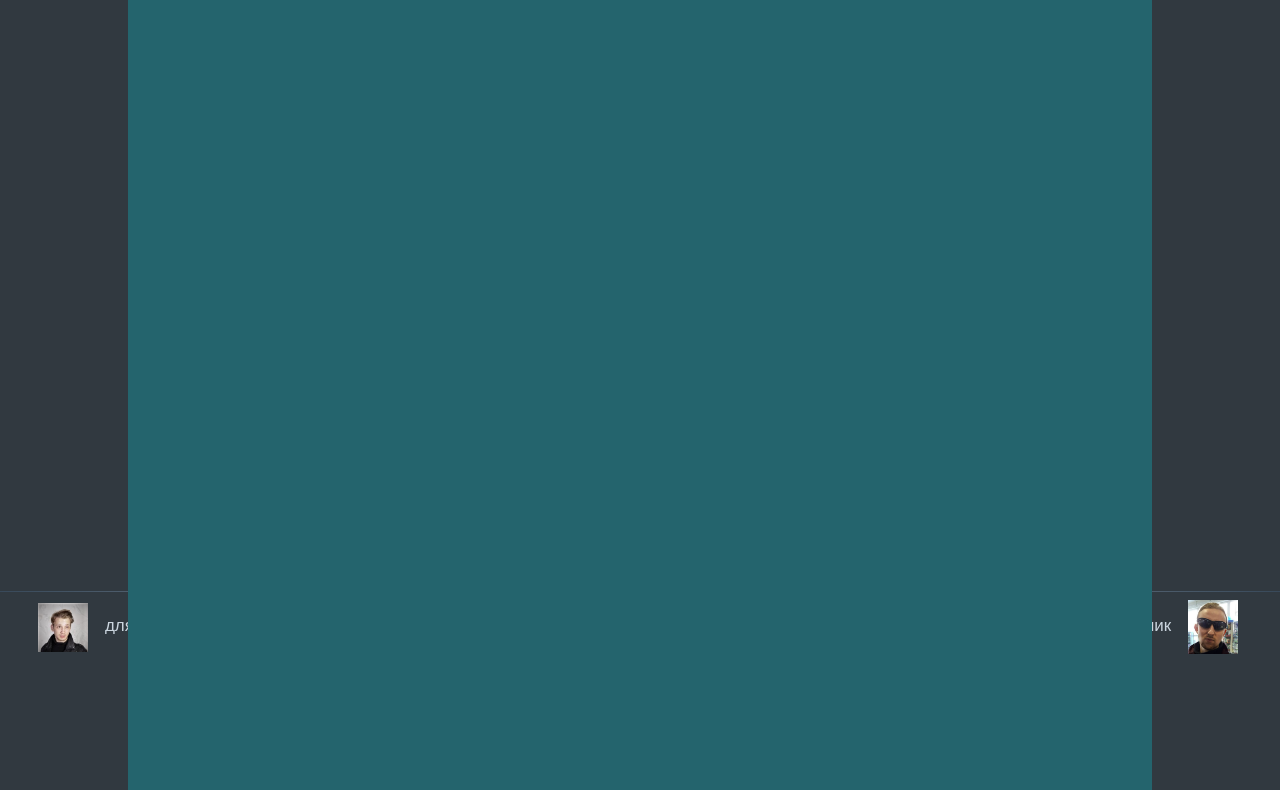
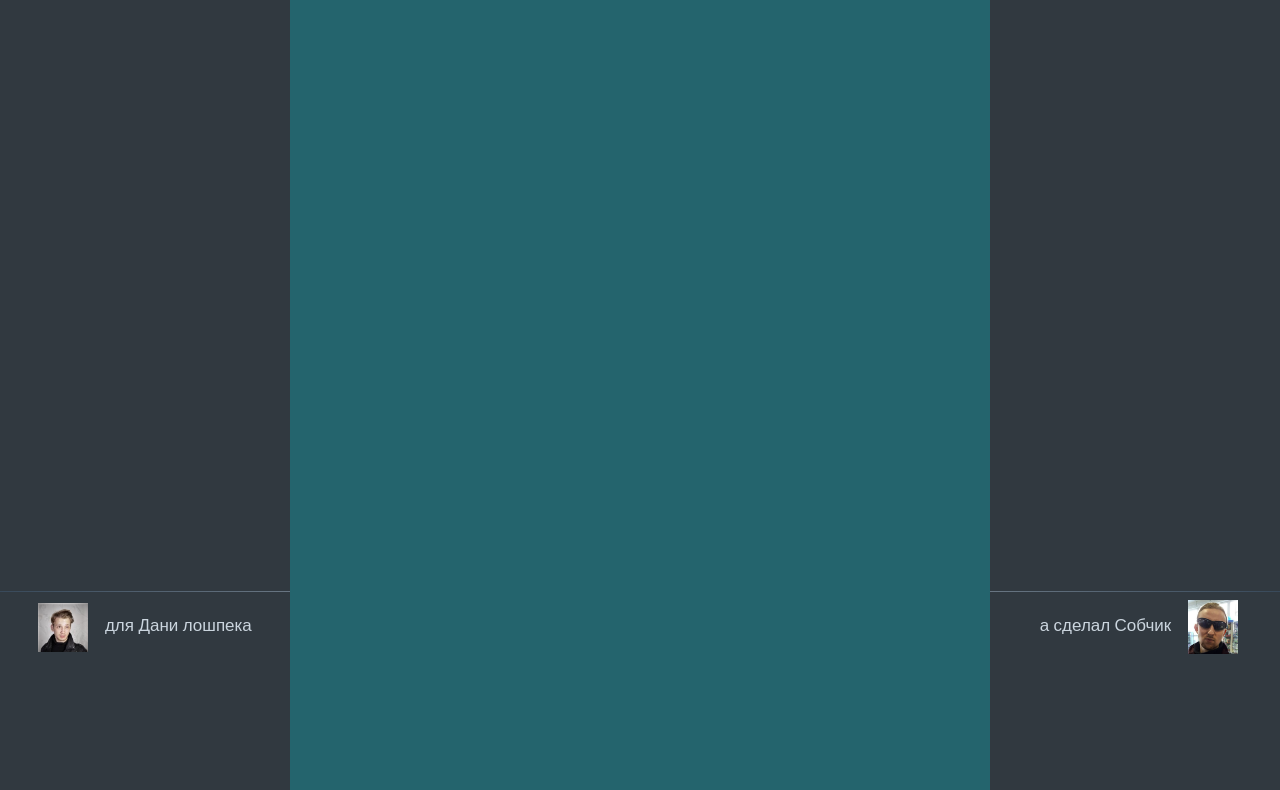
Before and after one commit to DimkaSob/Danila, a plain HTML site: page index.html in a window 1280 px wide. Shown: the part 138-928 px from the top of the page. Drawn offline with nearby package versions, Linux system fonts and the light colour scheme.

Commit message:
resize the content 3

```diff
--- a/css/style.css
+++ b/css/style.css
@@ -83,8 +83,8 @@ body {
 }
 
 .item {
-  width: 1024px;
-  height: 2163px;
+  width: 700px;
+  height: 1479px;
   display: inline-block;
   border-radius: 20px;
 }
```
